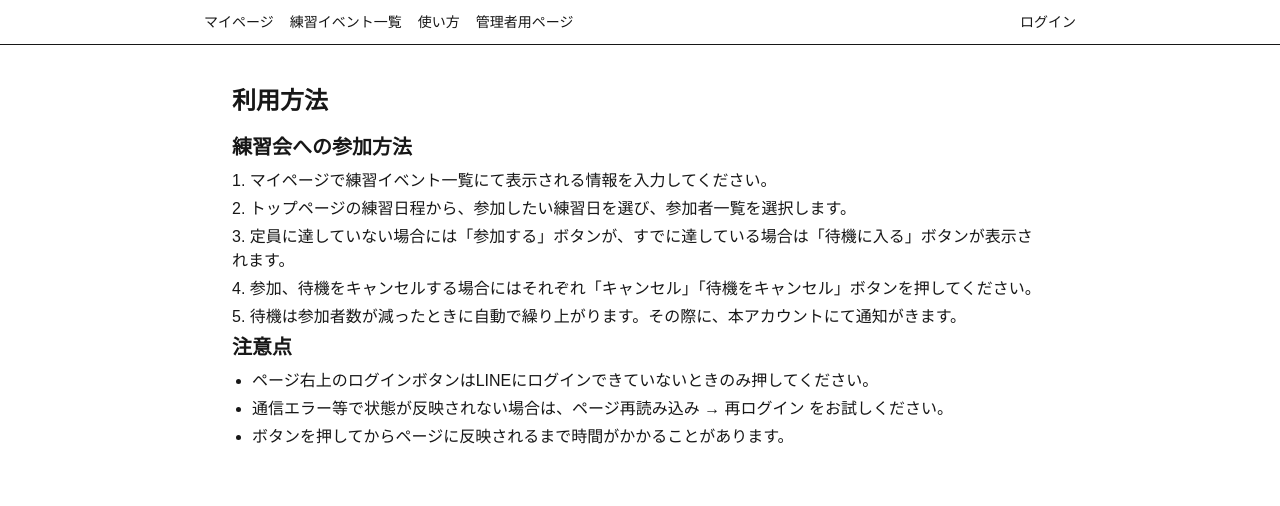
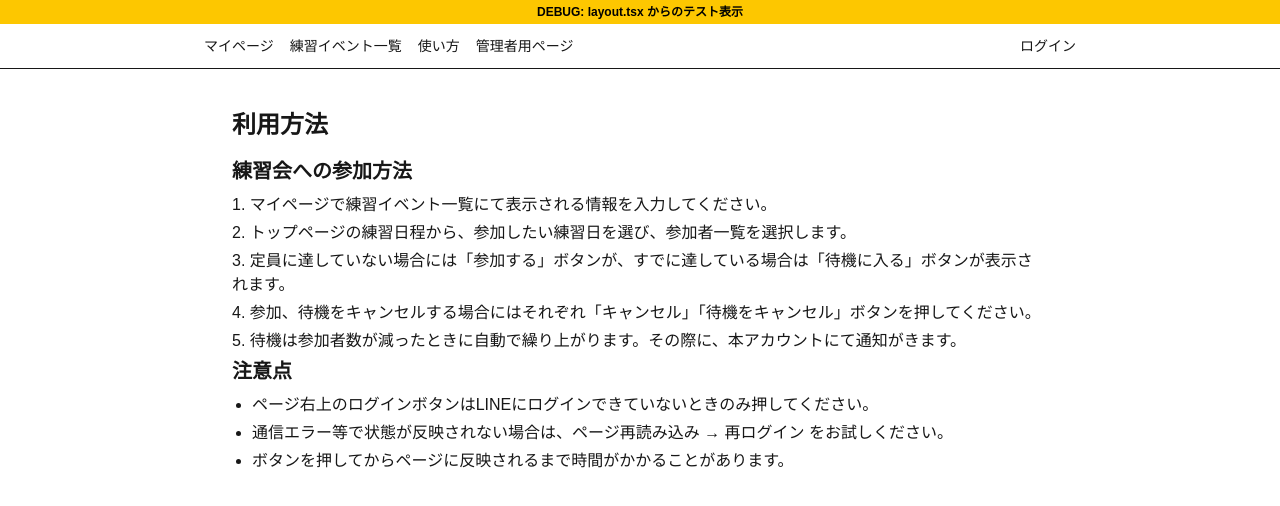
Before and after one commit to poeutie1/badminton-reserve, a Next.js app in the folder badminton-reserve/: page /howto in a window 1280 px wide. Shown: the top 506 px of the page. Built offline with nearby package versions, Linux system fonts and the light colour scheme; no server answers.

Commit message:
fix a bit

```diff
--- a/badminton-reserve/src/app/layout.tsx
+++ b/badminton-reserve/src/app/layout.tsx
@@ -19,6 +19,9 @@ export default function RootLayout({
         ></meta>
       </head>
       <body className="min-h-screen bg-sky-50">
+        <div className="bg-yellow-400 text-center text-xs font-bold py-1 text-black">
+          DEBUG: layout.tsx からのテスト表示
+        </div>
         <Providers>
           <SessionUpserter />
 
```
